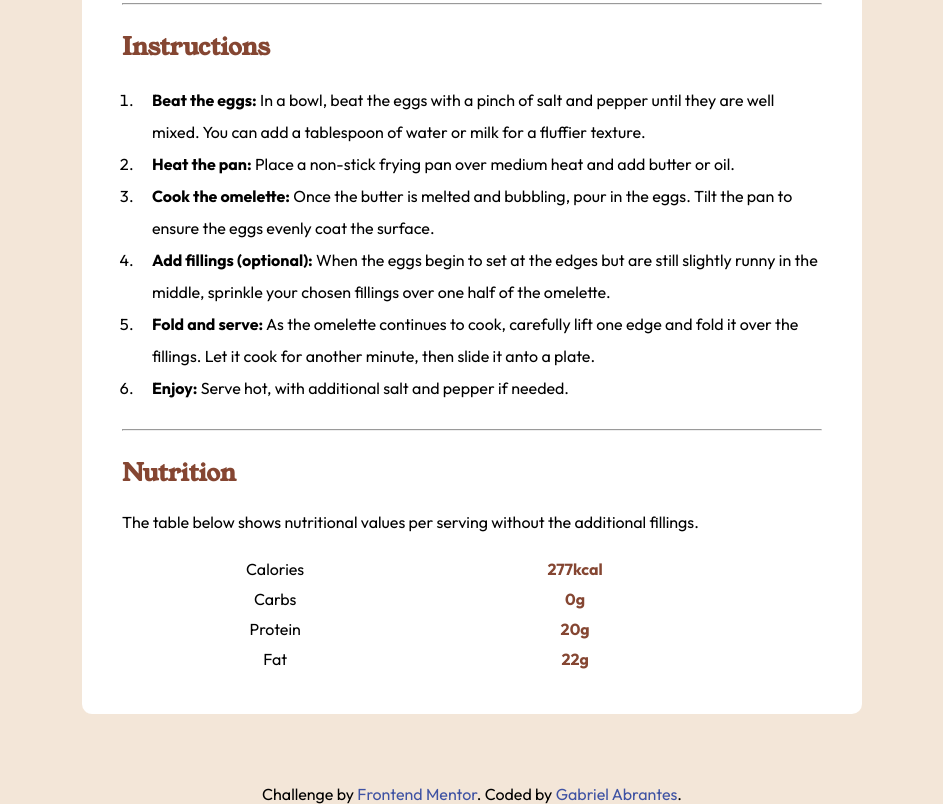
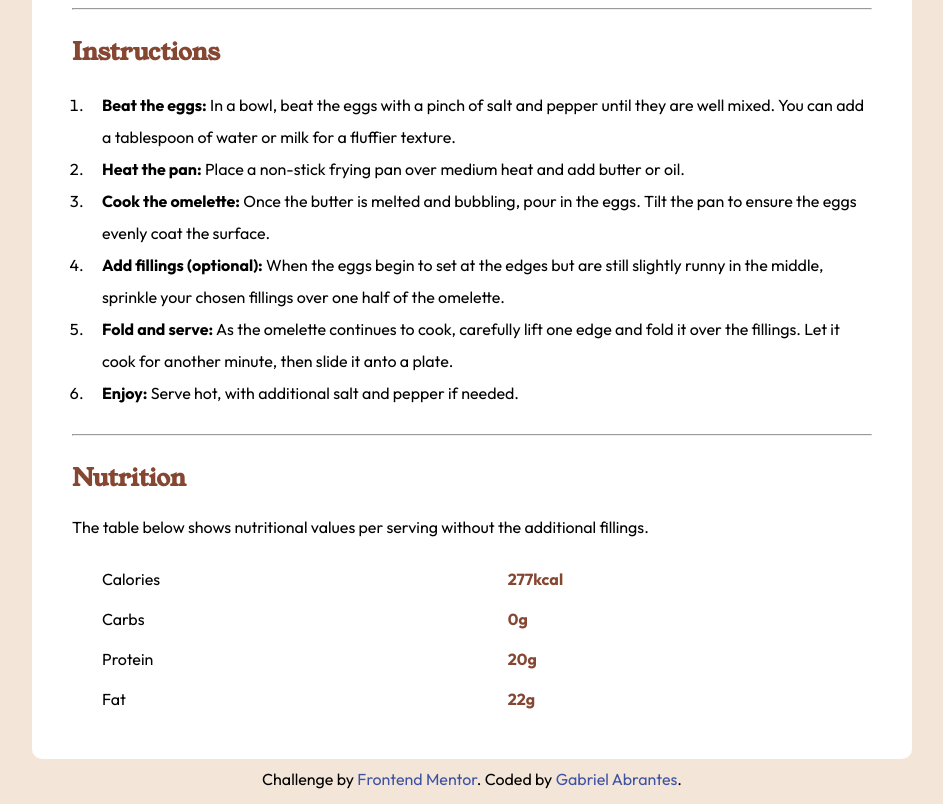
Before and after one commit to gabrielfdabrantes/desafios-html-css, a plain HTML site: page recipe-page-main/index-principal.html in a window 1280 px wide. Shown: the part 1049-1853 px from the top of the page, without its empty margins (168-1111 px from the left). Drawn offline with Linux system fonts and the light colour scheme.

Commit message:
atualzação desafio

```diff
--- a/recipe-page-main/style.css
+++ b/recipe-page-main/style.css
@@ -31,22 +31,26 @@
 }
 
 body{
+    min-width: 30px;
     max-width: 1440px;
     background-color: hsl(30, 54%, 90%);
    font-family: 'Outfit', sans-serif;
    font-weight: 400;
+   padding-top: 20px;
+
 }
 main{
     background-color: white;
-
-   max-width: 700px;
-   margin: 70px auto 70px auto;
+    min-width: 350px;
+   max-width: 800px;
+   margin: auto;
    padding: 40px;
    border-radius: 10px;
+
 }
 
 main > header > img {
-    width: 670px;
+    width: 100%;
     border-radius: 10px;
 }
 
@@ -96,13 +100,14 @@ p {
 table {
 border-collapse: collapse;
 margin-top: 20px;
-width: 600px;
+width: 100%;
 
 }
 
 td{
-    padding: 5px;
-    text-align: center;
+    margin-left: ;
+    padding: 10px 10px 10px 30px;
+
 
 }
 
@@ -112,6 +117,8 @@ td{
 }
 
 footer {
+    margin-top: 10px;
+    margin-bottom: 10px;
     font-size: 1em; text-align: center;
 }
 footer > a {
```
